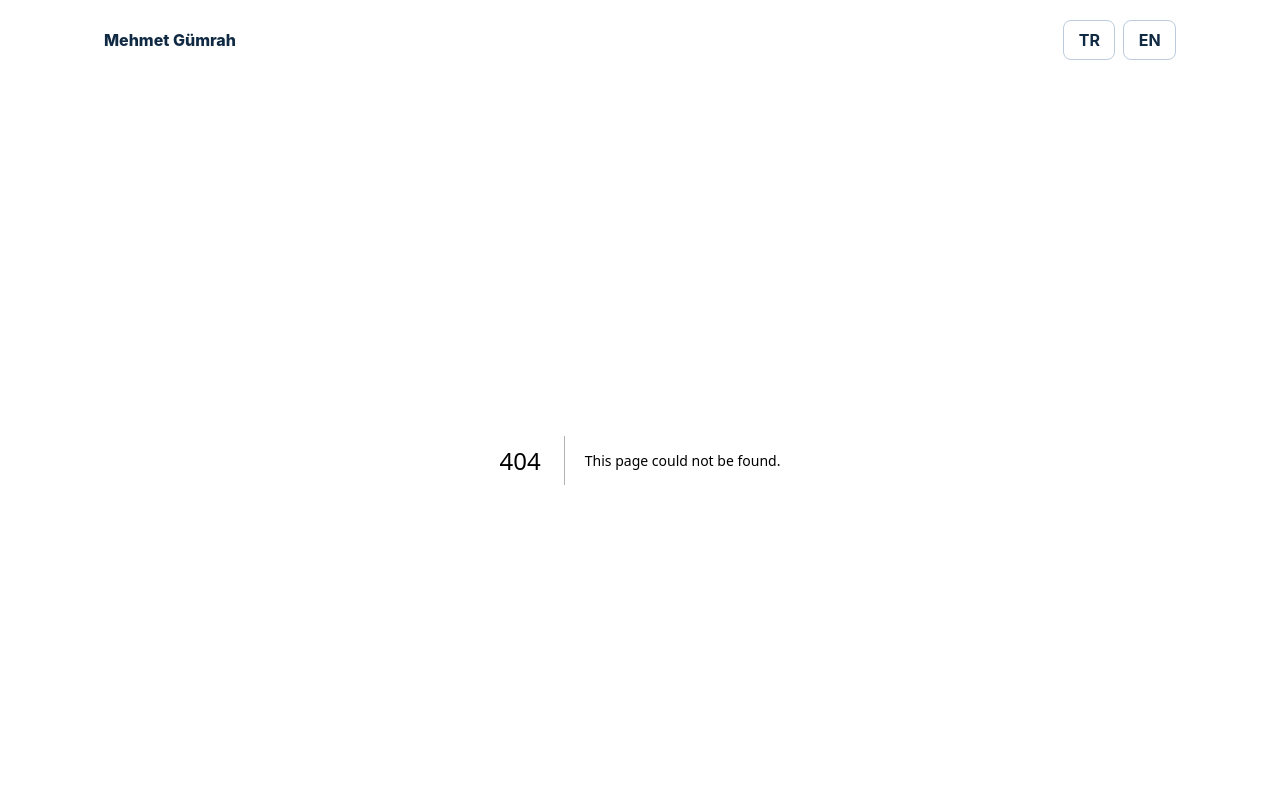
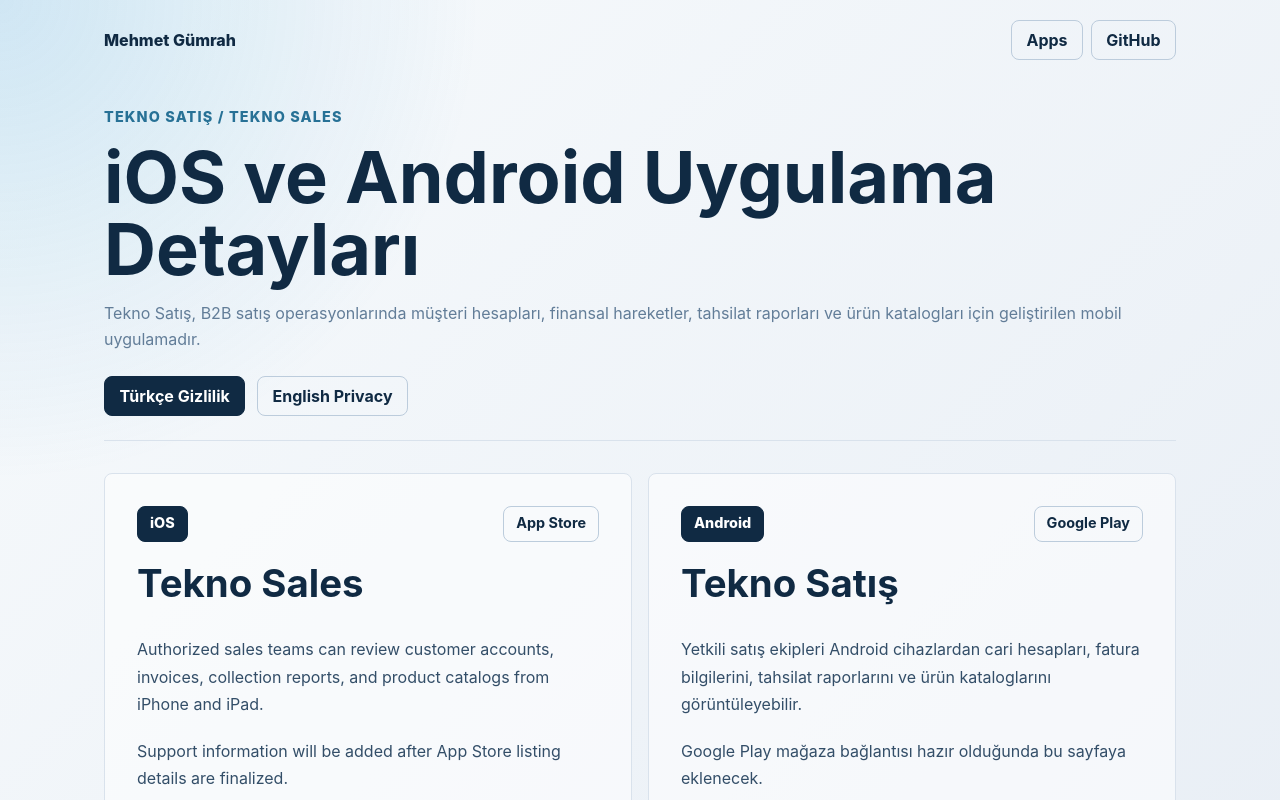
Before and after one commit to MGumrah/mgumrah-site, a Next.js app: page /apps/teknosales in a window 1280 px wide. Before the commit this address had no page. Shown: the top 800 px of the page. Built offline with nearby package versions, Linux system fonts and the light colour scheme.

Commit message:
Add apps overview pages

```diff
--- /dev/null
+++ b/app/apps/teknosales/page.tsx
@@ -0,0 +1,66 @@
+export const metadata = {
+  title: "Tekno Satış / Tekno Sales",
+  description: "Tekno Satış iOS ve Android uygulama detayları."
+};
+
+const platforms = [
+  {
+    name: "iOS",
+    title: "Tekno Sales",
+    status: "App Store",
+    description:
+      "Authorized sales teams can review customer accounts, invoices, collection reports, and product catalogs from iPhone and iPad.",
+    privacyHref: "/en/apps/teknosales/privacy/",
+    supportText: "Support information will be added after App Store listing details are finalized."
+  },
+  {
+    name: "Android",
+    title: "Tekno Satış",
+    status: "Google Play",
+    description:
+      "Yetkili satış ekipleri Android cihazlardan cari hesapları, fatura bilgilerini, tahsilat raporlarını ve ürün kataloglarını görüntüleyebilir.",
+    privacyHref: "/tr/apps/teknosales/privacy/",
+    supportText: "Google Play mağaza bağlantısı hazır olduğunda bu sayfaya eklenecek."
+  }
+];
+
+export default function TeknoSalesPage() {
+  return (
+    <main className="document">
+      <header className="document-header">
+        <p className="eyebrow">Tekno Satış / Tekno Sales</p>
+        <h1>iOS ve Android Uygulama Detayları</h1>
+        <p className="meta">
+          Tekno Satış, B2B satış operasyonlarında müşteri hesapları, finansal hareketler, tahsilat raporları ve ürün katalogları için geliştirilen mobil uygulamadır.
+        </p>
+        <div className="language-links" aria-label="Gizlilik politikası bağlantıları">
+          <a className="button primary" href="/tr/apps/teknosales/privacy/">
+            Türkçe Gizlilik
+          </a>
+          <a className="button" href="/en/apps/teknosales/privacy/">
+            English Privacy
+          </a>
+        </div>
+      </header>
+
+      <section className="platform-grid" aria-label="Platform detayları">
+        {platforms.map((platform) => (
+          <article className="platform-card" key={platform.name}>
+            <div className="platform-heading">
+              <span>{platform.name}</span>
+              <strong>{platform.status}</strong>
+            </div>
+            <h2>{platform.title}</h2>
+            <p>{platform.description}</p>
+            <p>{platform.supportText}</p>
+            <div className="actions">
+              <a className="button primary" href={platform.privacyHref}>
+                Privacy Policy
+              </a>
+            </div>
+          </article>
+        ))}
+      </section>
+    </main>
+  );
+}
--- a/app/globals.css
+++ b/app/globals.css
@@ -187,6 +187,69 @@
   color: #102a43;
 }
 
+.app-grid,
+.platform-grid {
+  display: grid;
+  gap: 1rem;
+}
+
+.platform-grid {
+  grid-template-columns: repeat(2, minmax(0, 1fr));
+}
+
+.app-card,
+.platform-card {
+  background: rgba(255, 255, 255, 0.56);
+  border: 1px solid #d9e2ec;
+  border-radius: 8px;
+  display: flex;
+  flex-direction: column;
+  gap: 1.25rem;
+  justify-content: space-between;
+  padding: clamp(1.25rem, 3vw, 2rem);
+}
+
+.app-card h2,
+.platform-card h2 {
+  color: #102a43;
+  font-size: clamp(1.6rem, 3vw, 2.4rem);
+  letter-spacing: 0;
+  line-height: 1.1;
+  margin: 0 0 0.75rem;
+}
+
+.app-card p,
+.platform-card p {
+  color: #334e68;
+  line-height: 1.7;
+  margin: 0;
+}
+
+.platform-heading {
+  align-items: center;
+  display: flex;
+  gap: 0.75rem;
+  justify-content: space-between;
+}
+
+.platform-heading span,
+.platform-heading strong {
+  border: 1px solid #bcccdc;
+  border-radius: 8px;
+  color: #102a43;
+  display: inline-flex;
+  font-size: 0.9rem;
+  min-height: 2.25rem;
+  padding: 0.45rem 0.75rem;
+}
+
+.platform-heading span {
+  background: #102a43;
+  border-color: #102a43;
+  color: #ffffff;
+  font-weight: 800;
+}
+
 @media (max-width: 640px) {
   .site-header {
     align-items: flex-start;
@@ -212,4 +275,13 @@
   .hero h1 {
     font-size: clamp(3rem, 18vw, 5rem);
   }
+
+  .platform-grid {
+    grid-template-columns: 1fr;
+  }
+
+  .platform-heading {
+    align-items: flex-start;
+    flex-direction: column;
+  }
 }
--- a/app/layout.tsx
+++ b/app/layout.tsx
@@ -20,8 +20,8 @@
               Mehmet Gümrah
             </a>
             <nav className="nav" aria-label="Ana menü">
-              <a href="/tr/apps/teknosales/privacy/">TR</a>
-              <a href="/en/apps/teknosales/privacy/">EN</a>
+              <a href="/apps/">Apps</a>
+              <a href="https://github.com/MGumrah">GitHub</a>
             </nav>
           </header>
           {children}
--- a/app/page.tsx
+++ b/app/page.tsx
@@ -12,8 +12,8 @@
           Merhaba, ben Mehmet Gümrah. Burası projelerimi, uygulamalarımı ve resmi dokümantasyon sayfalarını paylaşacağım kişisel web sitem.
         </p>
         <div className="actions" aria-label="Bağlantılar">
-          <a className="button primary" href="/tr/apps/teknosales/privacy/">
-            TeknoSales Gizlilik
+          <a className="button primary" href="/apps/">
+            Apps
           </a>
           <a className="button" href="https://github.com/MGumrah">
             GitHub
```
Also changed, not shown: app/apps/page.tsx (added, +38 -0 lines).
